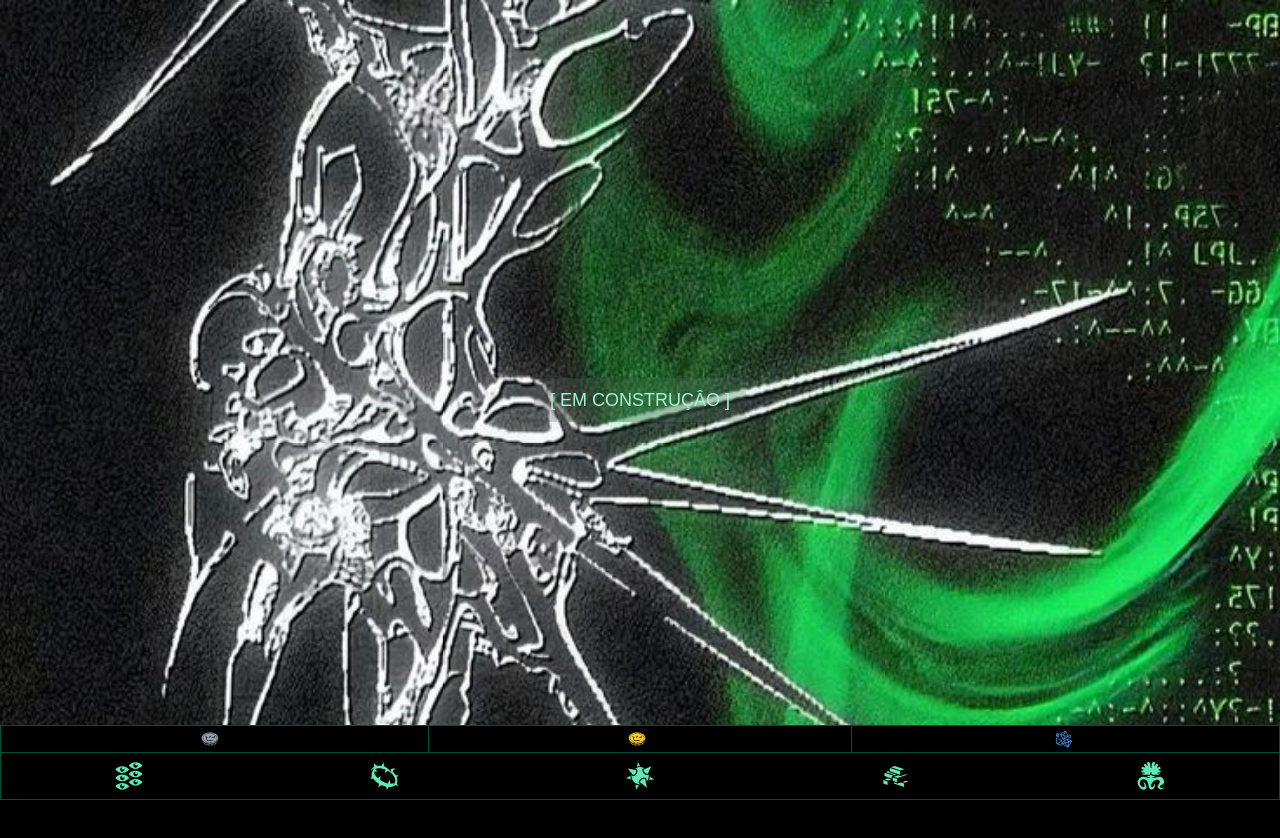
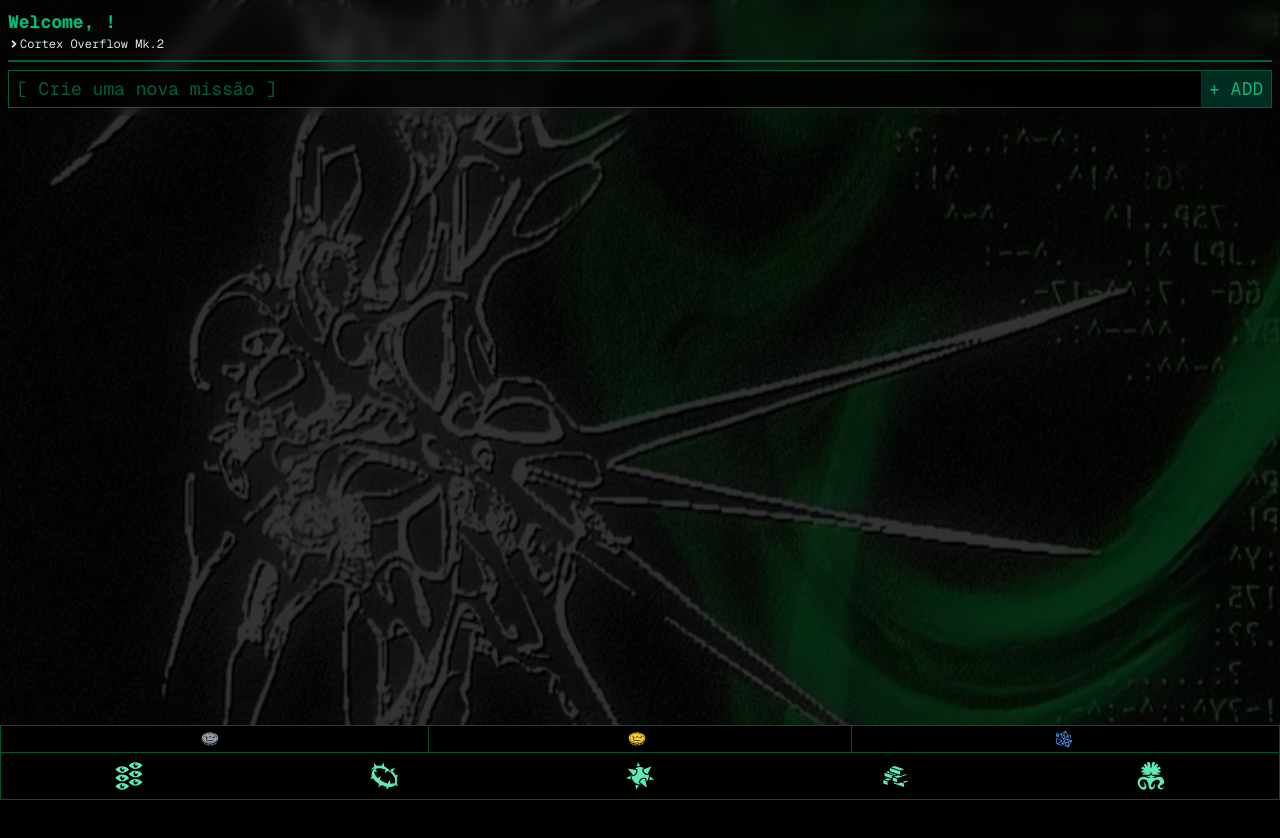
Before and after one commit to PedroVMLopes/cortex-overflow, a Next.js app: page /DailyTasks in a window 1280 px wide. Shown: the top 838 px of the page. Built offline with nearby package versions, Linux system fonts and the light colour scheme; no server answers; the database is empty; a web font is replaced by a local one.

Commit message:
fix: Removes the filter by money reward & filters out the non daily tasks in the main tasks page

```diff
--- a/app/DailyTasks/page.tsx
+++ b/app/DailyTasks/page.tsx
@@ -1,12 +1,65 @@
+'use client'
+
+import { useUserContext } from "@/context/UserContext";
+import { useTasks } from "@/hooks/useTasks";
+import { createTask } from "@/services/taskServices";
+import { useState } from "react";
+import { FaAngleRight } from "react-icons/fa";
+
 export default function DaylyTasks() {
+
+    const [ taskName, setTaskName ] = useState("");
+    const { tasks, loading, setTasks, removeTaskById, updateTaskReward, toggleTaskCompletion, toggleTaskAttribute } = useTasks();
+    const dailyTasks = tasks.filter((task) => task.is_daily === true );
+    console.table(dailyTasks);
+    const now = new Date().getTime();
+    const ONE_DAY_MS = 20 * 60 * 60 * 1000; // The day duration was reduced from 24h to 20h
+
+    const { userData } = useUserContext();
+
+    const handleCreateTask = async () => {
+        if (!taskName.trim()) return;
+
+        try {
+            const newTask = await createTask(taskName, userData?.id, true); // Creates a task with is_undefined === true
+            setTasks(prev => [...prev, newTask]);
+            setTaskName('');
+        } catch (error) {
+            alert('Erro ao criar task. Veja o console.');
+        }
+    };
+
     return (
-        <div className="text-emerald-200 h-[100vh] flex items-center justify-center">
+        <div className="text-emerald-200 h-[100vh] flex items-center justify-center pb-16">
             <div
                 id="background"
-                className="fixed top-0 left-0 w-full h-full -z-10 bg-cover bg-center bg-no-repeat"
+                className="fixed top-0 left-0 w-full h-full -z-10 bg-cover bg-center bg-no-repeat opacity-20"
                 style={{ backgroundImage: "url('/backgrounds/bg1.jpg')" }}
             />
-            <div className="backdrop-blur-2xl p-2 px-4"> [ EM CONSTRUÇÂO ] </div>
+            <div>
+                <div className="fixed top-0 left-0 w-full p-2 z-10 backdrop-blur text-emerald-500 font-mono">
+                    <p className="font-bold">Welcome, {userData?.name.toUpperCase()}!</p>
+                    <p className="text-xs opacity-90 flex flex-row items-center text-emerald-50"> <FaAngleRight /> Cortex Overflow Mk.2</p>
+                    <div className="h-0.5 w-full bg-emerald-800 my-2"></div>
+
+                    {/* Input to add a new task */}
+                    <div className="flex justify-between border border-emerald-800">
+                        <input
+                            type="text"
+                            placeholder="[ Crie uma nova missão ]"
+                            className="bg-black/80 w-full pl-2"
+                            value={taskName}
+                            onChange={(e) => setTaskName(e.target.value)}
+                        />
+                        <button
+                            className="bg-emerald-950 p-1 px-2 w-fit text-nowrap"
+                            onClick={handleCreateTask}
+                        >
+                            + ADD
+                        </button>
+                    </div>
+                </div>
+            </div>
         </div>
     )
 }
--- a/app/LegacyObjectives/page.tsx
+++ b/app/LegacyObjectives/page.tsx
@@ -6,7 +6,7 @@ export default function LegacyObjectives() {
                 className="fixed top-0 left-0 w-full h-full -z-10 bg-cover bg-center bg-no-repeat"
                 style={{ backgroundImage: "url('/backgrounds/bg5.jpg')" }}
             />
-            <div className="backdrop-blur-2xl p-2 px-4"> [ EM CONSTRUÇÂO ] </div>
+            <div className="backdrop-blur-2xl p-2 px-4"> [ EM CONSTRUÇÃO ] </div>
         </div>
     )
 }
--- a/app/MainTasks/page.tsx
+++ b/app/MainTasks/page.tsx
@@ -13,8 +13,9 @@ export default function MainTasks() {
 
     const [ taskName, setTaskName ] = useState("");
     const { tasks, loading, setTasks, removeTaskById, updateTaskReward, toggleTaskCompletion, toggleTaskAttribute } = useTasks();
+    const notDailyTasks = tasks.filter((task) => !task.is_daily );
     const now = new Date().getTime();
-    const ONE_DAY_MS = 24 * 60 * 60 * 1000;
+    const ONE_DAY_MS = 20 * 60 * 60 * 1000; // The day duration was reduced from 24h to 20h
 
     const { userData } = useUserContext();
 
@@ -22,7 +23,7 @@ export default function MainTasks() {
         if (!taskName.trim()) return;
 
         try {
-            const newTask = await createTask(taskName, userData?.id);
+            const newTask = await createTask(taskName, userData?.id, false);
             setTasks(prev => [...prev, newTask]);
             setTaskName('');
         } catch (error) {
@@ -31,7 +32,7 @@ export default function MainTasks() {
     };
 
     // Excludes from the list the tasks that were completed in more than 24h
-    const filteredTasks = tasks.filter(task => {
+    const filteredTasks = notDailyTasks.filter(task => {
         const createdAt = new Date(task.created_at).getTime();
 
         // Always shows the unfinished tasks
@@ -46,14 +47,6 @@ export default function MainTasks() {
         // Order the uncompleted tasks first
         if(a.is_completed !== b.is_completed) {
             return a.is_completed ? 1 : -1;
-        }
-
-        // Calculates the reward total (10 silver = 1 gold)
-        const aReward = a.gold_reward * 10 + a.silver_reward;
-        const bReward = b.gold_reward * 10 + b.silver_reward;
-
-        if (aReward !== bReward) {
-            return bReward - aReward;
         }
 
         // If the reward is the same sorts by creation date
--- a/components/taskCard.tsx
+++ b/components/taskCard.tsx
@@ -10,7 +10,7 @@ export const TaskCardComponent = ( { task, onTaskRemove, onRewardUpdate, onToggl
     if (!userData) return "Loading...";
 
     return (
-      <div className={`relative border border-emerald-500/50 font-mono shadow-xl overflow-hidden backdrop-blur-3xl bg-black/80 text-emerald-500 ${is_completed ? 'bg-black opacity-70' : ''} `}>
+      <div className={`relative border border-emerald-500/50 font-mono shadow-xl overflow-hidden backdrop-blur-3xl bg-black text-emerald-500 ${is_completed ? 'bg-black opacity-30' : ''} `}>
 
         {/* Circuitos de fundo */}
         <div className="absolute inset-0 opacity-10">
--- a/services/taskServices.ts
+++ b/services/taskServices.ts
@@ -15,7 +15,7 @@ export async function fetchTasks(): Promise<Task[]> {
     return data || [];
 }
 
-export async function createTask(name: string, userId: number | undefined): Promise<Task> {
+export async function createTask(name: string, userId: number | undefined, isDaily: boolean): Promise<Task> {
     const { data, error } = await supabase
         .from('tasks')
         .insert({
@@ -25,7 +25,8 @@ export async function createTask(name: string, userId: number | undefined): Prom
             silver_reward: 0,
             gold_reward: 0,
             is_completed: false,
-            reward_given: false
+            reward_given: false,
+            is_daily: isDaily,
         })
         .select()
         .single();
--- a/types/task.ts
+++ b/types/task.ts
@@ -9,4 +9,5 @@ export interface Task {
     xp_reward: number;
     created_at: Date;
     attribute?: string;
+    is_daily?: boolean;
 }
```
